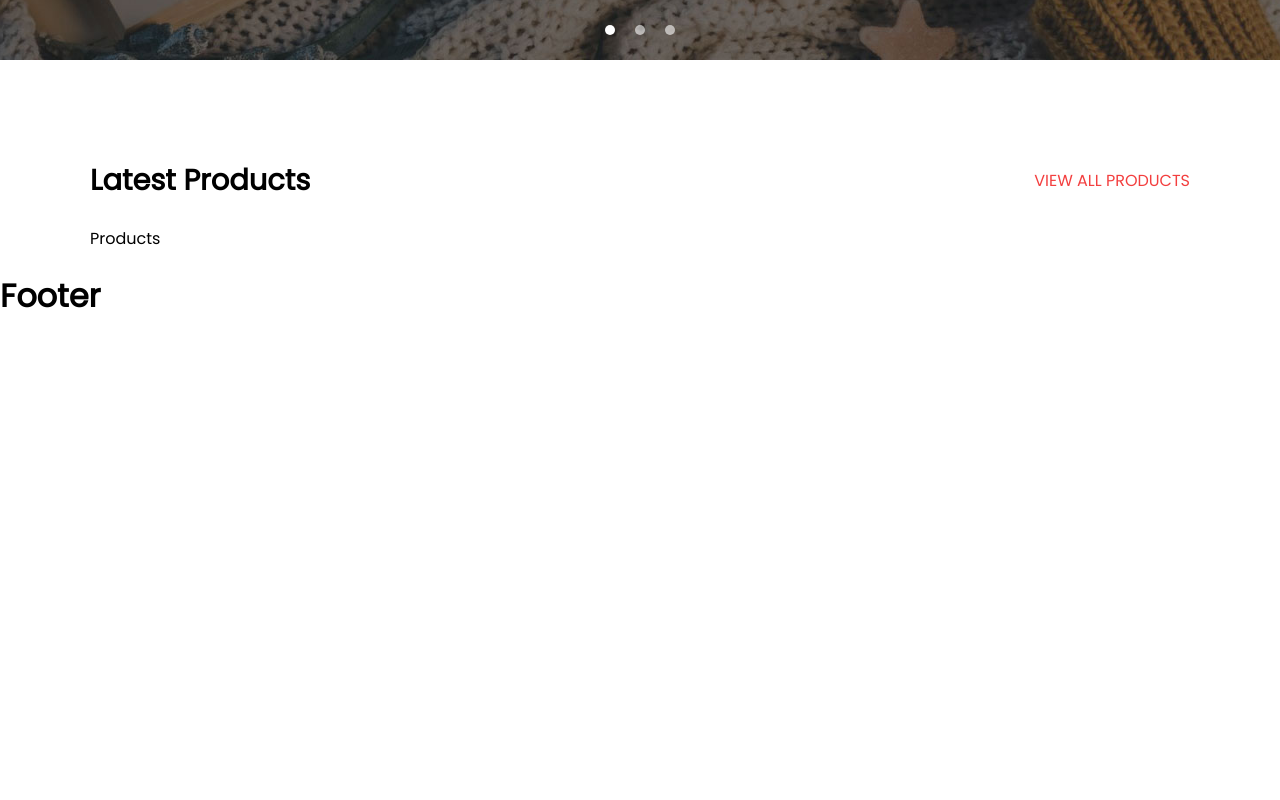
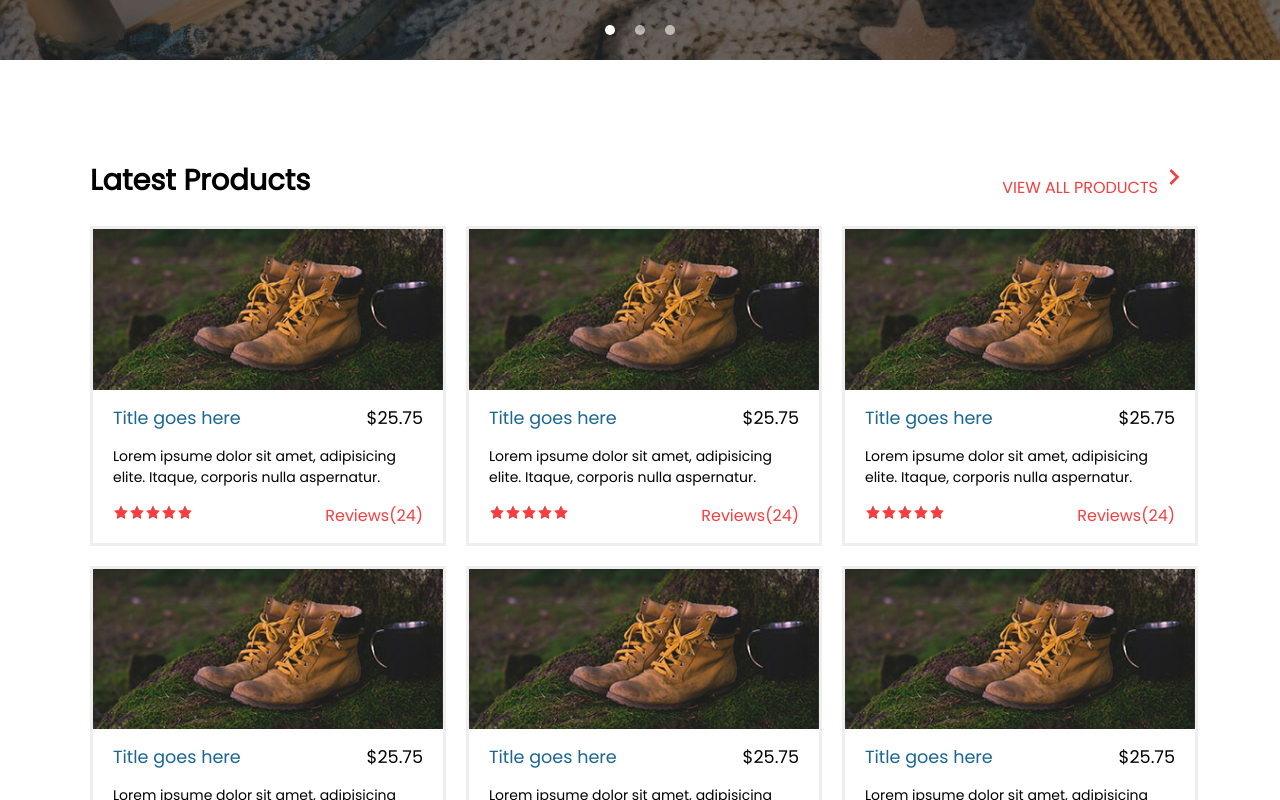
Before and after one commit to guka20/e-commerce-web, a React (Create React App) app: page / in a window 1280 px wide. Shown: the part 640-1440 px from the top of the page. Before the commit the page ends 982 px from the top, so only its background shows below. Built offline with nearby package versions, Linux system fonts and the light colour scheme.

Commit message:
cards done

```diff
--- a/package.json
+++ b/package.json
@@ -10,8 +10,10 @@
     "@types/node": "^16.18.23",
     "@types/react": "^18.0.31",
     "@types/react-dom": "^18.0.11",
+    "@types/react-icons": "^3.0.0",
     "react": "^18.2.0",
     "react-dom": "^18.2.0",
+    "react-icons": "^4.8.0",
     "react-router-dom": "^6.10.0",
     "react-scripts": "5.0.1",
     "styled-components": "^5.3.9",
@@ -42,8 +44,5 @@
       "last 1 firefox version",
       "last 1 safari version"
     ]
-  },
-  "devDependencies": {
-    "@types/styled-components": "^5.1.26"
   }
 }
--- a/src/components/Header/Header.tsx
+++ b/src/components/Header/Header.tsx
@@ -10,7 +10,7 @@ type HeaderProps = {
 export const Header = ({ children, imageUrl }: HeaderProps) => {
   return (
     <header
-      className="header"
+      className="page-header"
       style={{
         backgroundImage: `url(${require(`../../images/${imageUrl}`)})`,
         height: "460px",
@@ -21,11 +21,11 @@ export const Header = ({ children, imageUrl }: HeaderProps) => {
   );
 };
 export const HeaderOne = ({ children }: SliderHeaderProps) => {
-  return <header className="header one">{children}</header>;
+  return <header className="page-header one">{children}</header>;
 };
 export const HeaderTwo = ({ children }: SliderHeaderProps) => {
-  return <header className="header two">{children}</header>;
+  return <header className="page-header two">{children}</header>;
 };
 export const HeaderThree = ({ children }: SliderHeaderProps) => {
-  return <header className="header three">{children}</header>;
+  return <header className="page-header three">{children}</header>;
 };
--- a/src/components/Header/header.css
+++ b/src/components/Header/header.css
@@ -1,4 +1,4 @@
-.header {
+.page-header {
   width: 100%;
   height: 700px;
   color: white;
@@ -7,16 +7,16 @@
   position: relative;
   background-position: center center;
 }
-.header.one {
+.page-header.one {
   background-image: url("../../images/slide_01.jpg");
 }
-.header.two {
+.page-header.two {
   background-image: url("../../images/slide_02.jpg");
 }
-.header.three {
+.page-header.three {
   background-image: url("../../images/slide_03.jpg");
 }
-.header .headers-container {
+.page-header .headers-container {
   position: absolute;
   bottom: 50%;
   left: 50%;
@@ -24,11 +24,11 @@
   text-align: center;
   text-transform: uppercase;
 }
-.header .headers-container .sub-title {
+.page-header .headers-container .sub-title {
   color: rgb(243, 63, 63);
   margin: 0;
 }
-.header .headers-container .title {
+.page-header .headers-container .title {
   margin: 0;
   font-size: 4rem;
   letter-spacing: 6px;
--- a/src/components/ProductCard/Product.tsx
+++ /dev/null
@@ -1,5 +0,0 @@
-import React from "react";
-
-export const Product = () => {
-  return <div>Product</div>;
-};
--- /dev/null
+++ b/src/components/ProductCard/ProductCard.tsx
@@ -0,0 +1,29 @@
+import React from "react";
+import { AiFillStar } from "react-icons/ai";
+import "./product.css";
+export const ProductCard = () => {
+  let component = Array(5).fill(0);
+  return (
+    <div className="product-card">
+      <img src={require("../../images/product_01.jpg")} alt="products" />
+      <div className="container">
+        <header className="header">
+          <span className="title">Title goes here</span>{" "}
+          <span className="price">$25.75</span>
+        </header>
+        <main className="description">
+          Lorem ipsume dolor sit amet, adipisicing elite. Itaque, corporis nulla
+          aspernatur.
+        </main>
+        <footer className="describe">
+          <span>
+            {component.map(() => (
+              <AiFillStar style={{ color: "rgb(243, 63, 63" }} />
+            ))}
+          </span>
+          <span style={{ color: "rgb(243, 63, 63" }}>Reviews(24)</span>
+        </footer>
+      </div>
+    </div>
+  );
+};
--- a/src/components/ProductCard/index.ts
+++ b/src/components/ProductCard/index.ts
@@ -1 +1 @@
-export { Product } from "./Product";
+export { ProductCard } from "./ProductCard";
--- a/src/components/ProductCard/product.css
+++ b/src/components/ProductCard/product.css
@@ -0,0 +1,36 @@
+.product-card {
+  width: 350px;
+  display: flex;
+  flex-direction: column;
+  align-items: center;
+  border: 3px solid #eee;
+}
+.product-card img {
+  width: 100%;
+}
+.product-card div.container {
+  width: 310px;
+  padding: 0 20px;
+}
+.product-card div.container header.header {
+  display: flex;
+  align-items: center;
+  justify-content: space-between;
+  color: black;
+  padding: 15px 0;
+}
+.product-card div.container header.header .title {
+  color: #1a6692;
+  font-size: 1.1rem;
+}
+.product-card div.container header.header .price {
+  font-size: 1.1rem;
+}
+.product-card div.container main.description {
+  font-size: 14px;
+}
+.product-card div.container footer.describe {
+  padding: 15px 0;
+  display: flex;
+  justify-content: space-between;
+}
--- a/src/components/index.ts
+++ b/src/components/index.ts
@@ -1,4 +1,4 @@
 export { Navbar } from "./Navbar";
 export * from "./Header";
 export { Footer } from "./Footer";
-export { Product } from "./ProductCard";
+export { ProductCard } from "./ProductCard";
--- a/src/pages/home/Home.tsx
+++ b/src/pages/home/Home.tsx
@@ -1,5 +1,12 @@
 import React, { useEffect } from "react";
-import { HeaderOne, HeaderTwo, HeaderThree } from "../../components";
+import {
+  HeaderOne,
+  HeaderTwo,
+  HeaderThree,
+  ProductCard,
+} from "../../components";
+import { MdKeyboardArrowRight } from "react-icons/md";
+
 import { BodyLayout } from "../../Layouts";
 import { NavLink } from "react-router-dom";
 import { Swiper, SwiperSlide } from "swiper/react";
@@ -58,15 +65,25 @@ export const Home = () => {
       {/* =============================== BODY PLACE ===============================*/}
       <BodyLayout>
         <section className="latest-products">
-          <div className="body-heading">
+          <header className="body-heading">
             <h1>Latest Products</h1>
 
             <span className="products-link">
-              <NavLink to="/products">VIEW ALL PRODUCTS</NavLink>
+              <NavLink to="/products" style={{ textAlign: "center" }}>
+                VIEW ALL PRODUCTS
+                <MdKeyboardArrowRight fontSize="2rem" />
+              </NavLink>
             </span>
-          </div>
+          </header>
+          <main className="products-list">
+            <ProductCard />
+            <ProductCard />
+            <ProductCard />
+            <ProductCard />
+            <ProductCard />
+            <ProductCard />
+          </main>
         </section>
-        Products
       </BodyLayout>
     </>
   );
--- a/src/pages/home/home.css
+++ b/src/pages/home/home.css
@@ -14,3 +14,8 @@
 .latest-products .body-heading .products-link a {
   color: rgb(243, 63, 63);
 }
+.latest-products main.products-list {
+  display: grid;
+  grid-template-columns: auto auto auto;
+  gap: 20px;
+}
```
Also changed, not shown: 1 other file (tests, documents, lock files or other folders).
